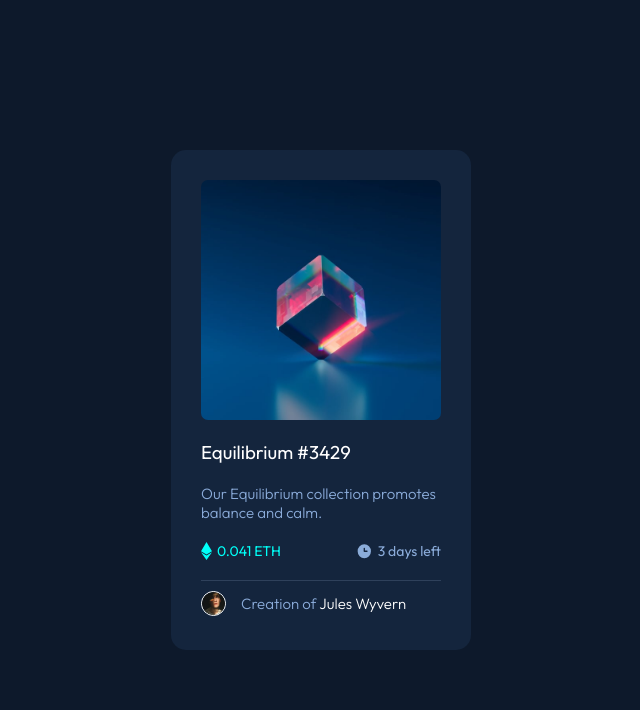
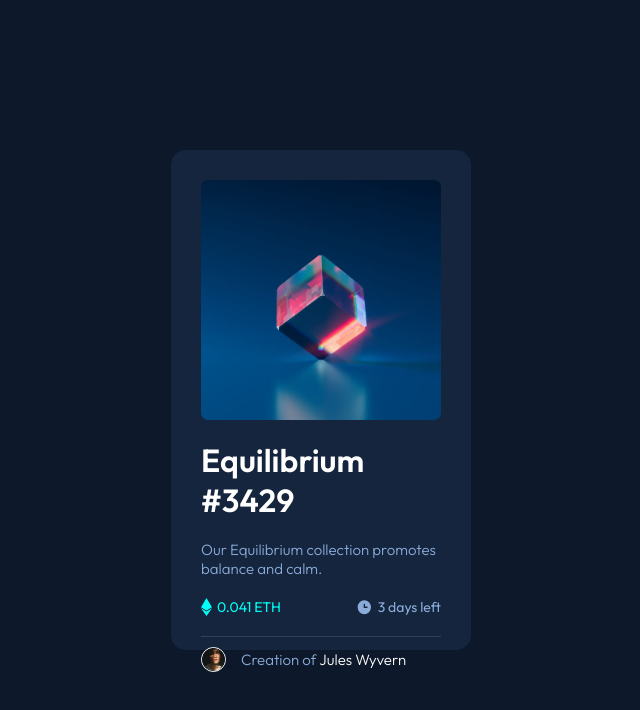
Before and after one commit to TaneshG/NFT_Card_preview_solution, a plain HTML site: page index.html in a window 1280 px wide. Shown: the whole page, without its empty margins (319-959 px from the left). Drawn offline with Linux system fonts and the light colour scheme.

Commit message:
index.html

```diff
--- a/index.html
+++ b/index.html
@@ -16,7 +16,7 @@
                     <div class="img"><img src="images/image-equilibrium.jpg" alt="nft" class="nft"></div>
                     <div class="hover"><img src="images/icon-view.svg" alt="view"></div>
                 </div>
-                <div class="title"><a href="#"><h3>Equilibrium #3429</h3></a></div>
+                <div class="title"><a href="#"><h1>Equilibrium #3429</h1></a></div>
                 <div class="info"><p>Our Equilibrium collection promotes balance and calm.</p></div>
                 <div class="row">
                     <div class="left">
```
